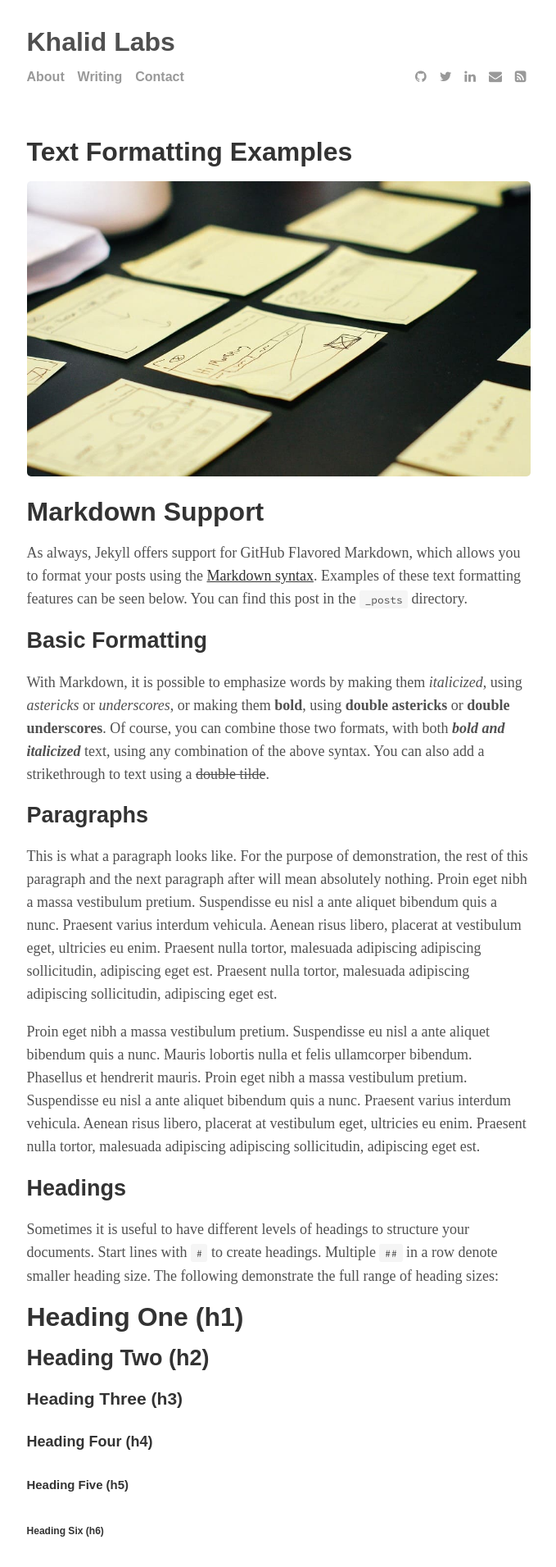
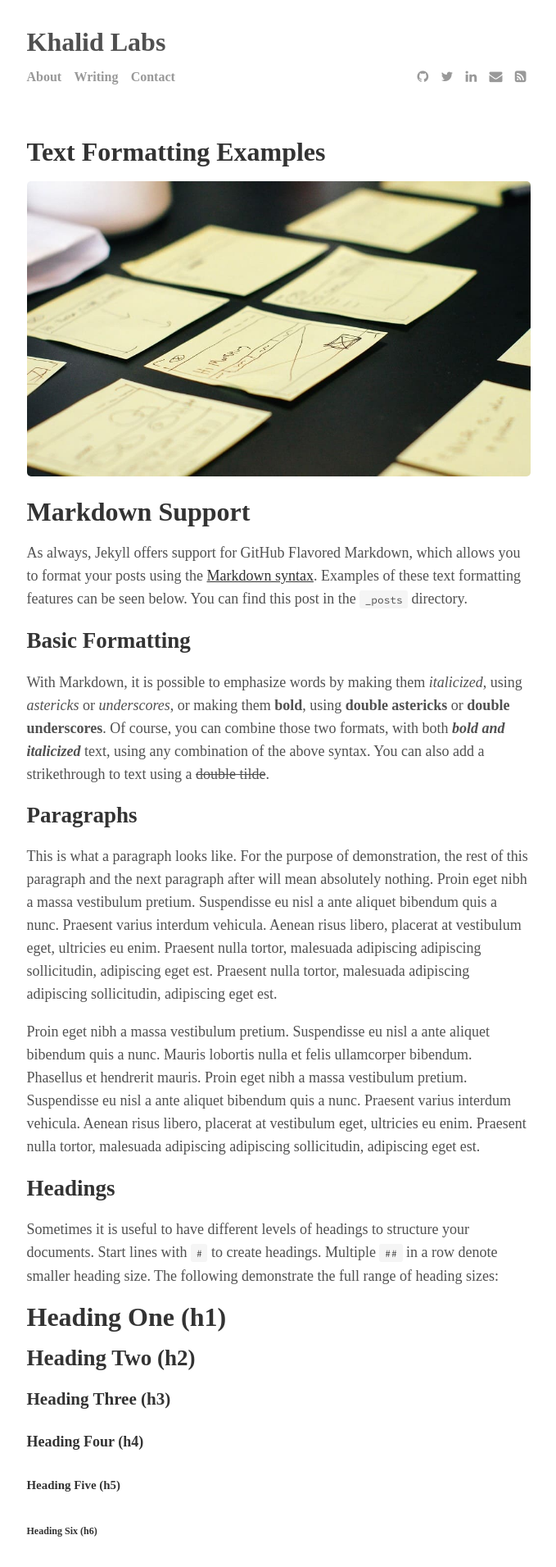
Before and after one commit to khalidlabs/khalidlabs.github.io, a Jekyll site: the page built from _posts/2014-01-01-text-formatting-examples.md, in a window 1280 px wide. Shown: the top 1911 px of the page at 82% size, without its empty margins (300-979 px from the left). Built offline with Jekyll 4.4.1, drawn with Linux system fonts in a browser that asks for light colours; formulas are drawn with MathJax 3; comment, search, counter and statistics services are not loaded.

Commit message:
Update main.css

```diff
--- a/assets/css/main.css
+++ b/assets/css/main.css
@@ -18,7 +18,7 @@
 */
 
 body {
-  font-family: "Times New Roman", Times, serif;
+  font-family:  "Montserrat";
   font-size: 18px;
   color: #515151;
   line-height: 1.75rem;
@@ -43,7 +43,7 @@
 }
 
 h1, h2, h3, h4, h5, h6 {
-  font-family: sans-serif;
+  font-family:  "Montserrat";
   color: #333;
 }
 
```
